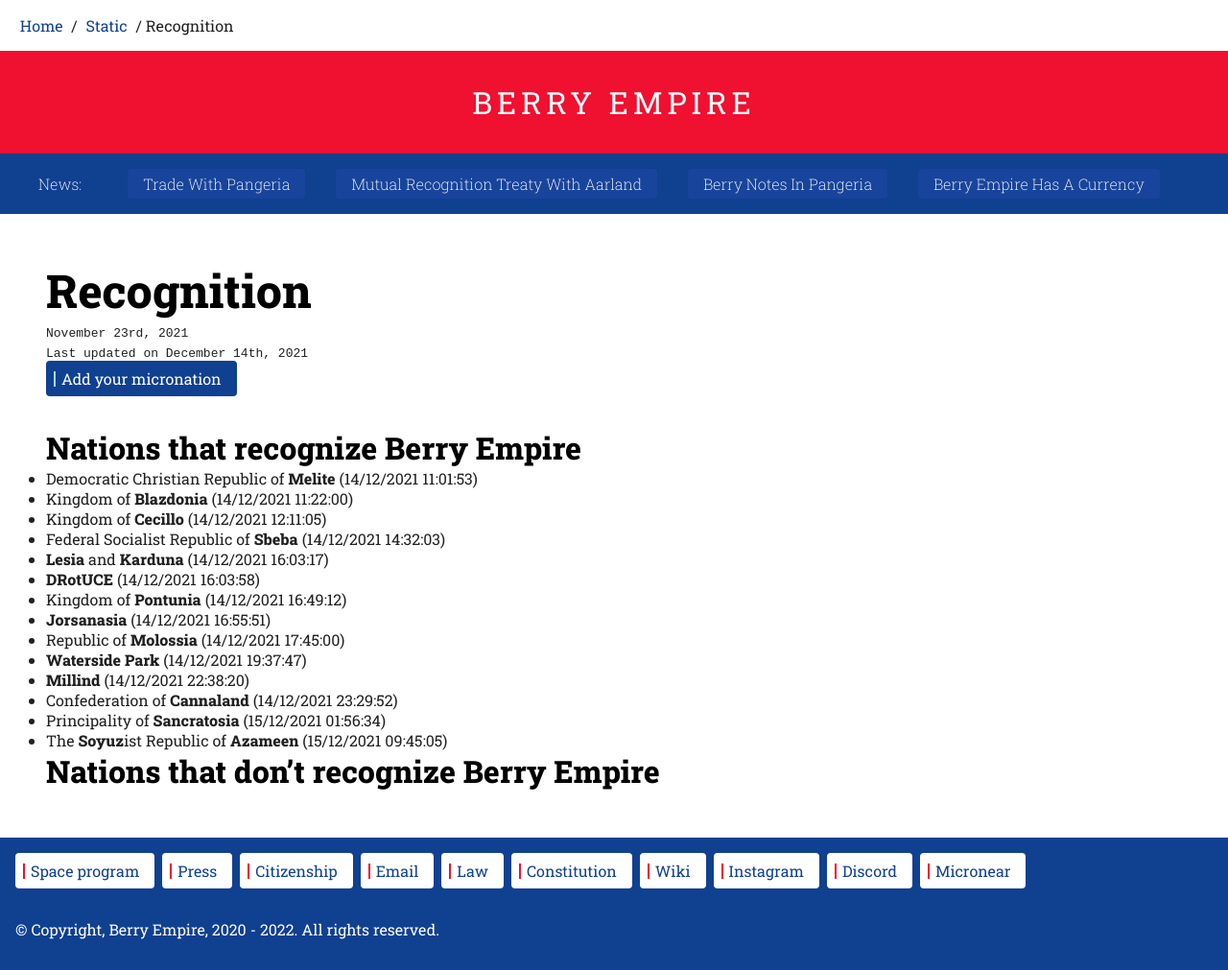
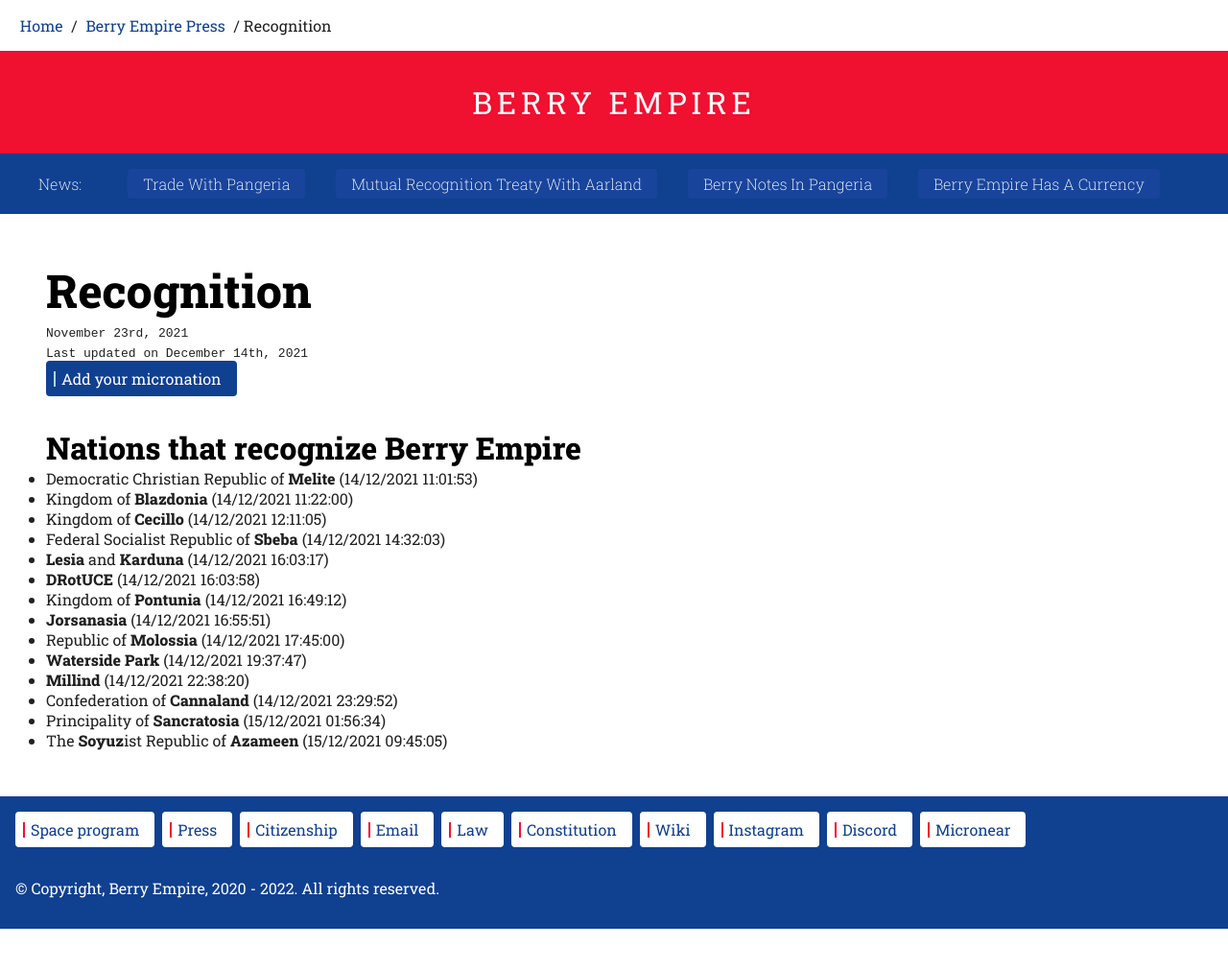
Before and after one commit to berryempire/berryempire.github.io, a Jekyll site: the page built from _posts/2021-11-23-recognition.md, in a window 1280 px wide. Shown: the whole page at 96% size. Built offline with Jekyll 4.4.1, drawn with Linux system fonts in a browser that asks for light colours; our own code applies the rules of GitHub Pages for plain Markdown files; after the commit the page ends 968 px from its top, so only the background shows below that.

Commit message:
Update and rename static/recognition.md to _posts/2021-11-23-recognition.md

```diff
--- a/static/recognition.md
+++ b/_posts/2021-11-23-recognition.md
@@ -20,5 +20,3 @@
 - Confederation of **Cannaland** (14/12/2021 23:29:52)
 - Principality of **Sancratosia** (15/12/2021 01:56:34)
 - The **Soyuz**ist Republic of **Azameen** (15/12/2021 09:45:05)
-
-## Nations that don't recognize Berry Empire
```
